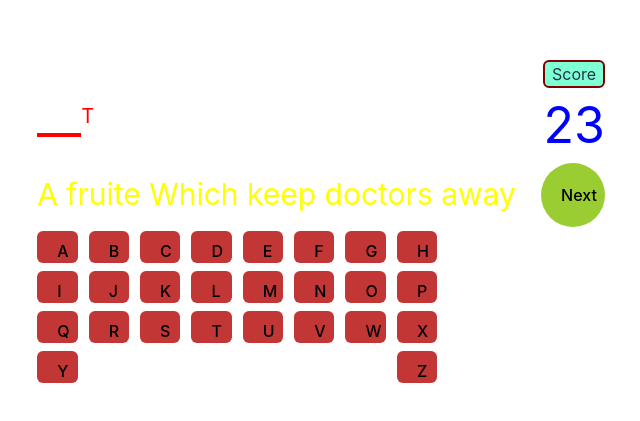
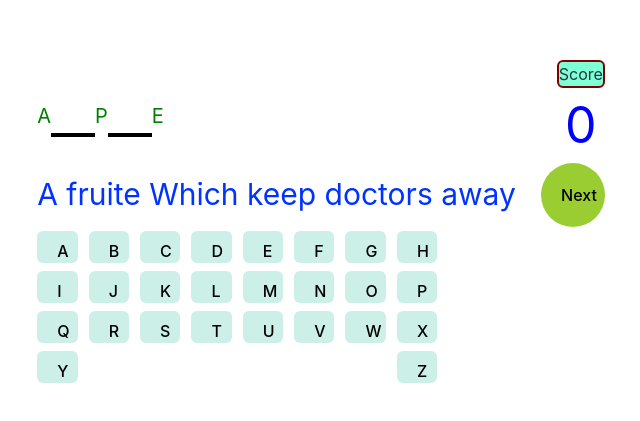
Before and after one commit to adilkadivala/ReactJs_prectise-project, a React (Vite) app: page / in a window 1280 px wide. Shown: the part 179-600 px from the top of the page, without its empty margins (319-959 px from the left). Built offline with nearby package versions, Linux system fonts and the light colour scheme.

Commit message:
completes word-guesing game

```diff
--- a/src/components/word-guessing-game/components/button/style.css
+++ b/src/components/word-guessing-game/components/button/style.css
@@ -2,8 +2,7 @@
   height: 32px;
   width: 32px;
   border-radius: 6px;
-
-  background-color: rgb(195, 54, 54);
+  background-color: rgb(204, 240, 232);
 }
 .btn_circle {
   background-color: yellowgreen;
--- a/src/components/word-guessing-game/components/input/index.jsx
+++ b/src/components/word-guessing-game/components/input/index.jsx
@@ -1,11 +1,9 @@
 import { useState } from "react";
 import "./style.css";
 
-const Input = ({ onInput = () => {} } = {}) => {
-  const [value, setValue] = useState();
+const Input = ({ onInput = () => {}, value } = {}) => {
   function handleInput(e) {
     onInput(e.target.value);
-    setValue(e.target.value);
   }
   return <input type="text" value={value} onInput={handleInput} />;
 };
--- a/src/components/word-guessing-game/components/input/style.css
+++ b/src/components/word-guessing-game/components/input/style.css
@@ -1,7 +1,7 @@
 input[type="text"] {
   border: none;
   background-color: transparent;
-  border-bottom: 4px solid red;
+  border-bottom: 4px solid black;
   width: 40px;
   font-size: 40px;
   outline: none;
--- a/src/components/word-guessing-game/components/text/style.css
+++ b/src/components/word-guessing-game/components/text/style.css
@@ -1,10 +1,10 @@
 .text_answer {
   font-size: 20px;
-  color: red;
+  color: green;
 }
 .text_question {
   font-size: 30px;
-  color: yellow;
+  color: rgb(0, 51, 255);
 }
 .text_score {
   font-size: 50px;
--- a/src/components/word-guessing-game/constant.js
+++ b/src/components/word-guessing-game/constant.js
@@ -1,4 +1,4 @@
-export const Question = [
+export const Questions = [
   {
     id: "q1",
     hint: "A_P_E",
--- a/src/components/word-guessing-game/controller/index.jsx
+++ b/src/components/word-guessing-game/controller/index.jsx
@@ -9,8 +9,6 @@ const Controller = ({
   showNext,
   showPrevious,
 } = {}) => {
-  console.log(question, "controller");
-
   return (
     <div className="controller">
       {showPrevious && (
--- a/src/components/word-guessing-game/index.jsx
+++ b/src/components/word-guessing-game/index.jsx
@@ -1,23 +1,24 @@
 import Controller from "./controller";
-import KeyBoard from "./key-board/layout";
+import KeyBoard from "./key-board";
 import Hint from "./layout";
 import ScoreBoard from "./score-board";
 import "./style.css";
-import { Question } from "./constant";
-import { useState } from "react";
+import { Questions } from "./constant";
+import { useEffect, useState } from "react";
 
 const Default_Start_Index = 0;
 
 function WordGuess() {
-  const [questions, setQuestions] = useState(structuredClone(Question));
-  console.log(questions);
+  const [questions, setQuestions] = useState(structuredClone(Questions));
+  const [score, setScore] = useState(0);
+  const [enteredValue, setEnteredValue] = useState({});
 
   const [activeQuestionIndex, setActiveQuestionIndex] =
     useState(Default_Start_Index);
 
   const activeQuestion = questions[activeQuestionIndex];
 
-  const { question, answer, hint } = activeQuestion || {};
+  const { question, answer, hint, id } = activeQuestion || {};
 
   // next || previous
 
@@ -29,19 +30,57 @@ function WordGuess() {
       return;
     }
     setActiveQuestionIndex(activeQuestionIndex - 1);
+    setEnteredValue({});
   }
+
   function handleNext() {
     if (activeQuestionIndex === questions.length - 1) {
       return;
     }
-    setActiveQuestionIndex(activeQuestionIndex - 1);
+    setActiveQuestionIndex(activeQuestionIndex + 1);
+    setEnteredValue({});
   }
+
+  // key press
+  function handleKeypress(key) {
+    console.log("Key Pressed", key);
+  }
+
+  function handleInput({ index, value }) {
+    if (enteredValue[index]?.length > 1) {
+      return;
+    }
+    const oldInfo = structuredClone(enteredValue);
+    oldInfo[index] = value;
+    setEnteredValue(oldInfo);
+  }
+
+  useEffect(() => {
+    const hintArr = hint.split("");
+    Object.keys(enteredValue).forEach((key) => {
+      const val = enteredValue[key];
+      hintArr[key] = val;
+    });
+    const finelAns = hintArr.join("");
+    if (finelAns.toLowerCase() == answer) {
+      setScore(score + 1);
+      const oldQuestion = structuredClone(questions);
+      oldQuestion[activeQuestionIndex].isAnswerd = true;
+      setQuestions(oldQuestion);
+      alert("Hey You did it");
+    }
+  }, [enteredValue]);
 
   return (
     <div>
       <div className="Hint_scoreboard">
-        <Hint hint={hint} />
-        <ScoreBoard />
+        <Hint
+          key={id}
+          enteredValue={enteredValue}
+          handleInput={handleInput}
+          hint={hint}
+        />
+        <ScoreBoard score={score} />
       </div>
       <Controller
         handleNext={handleNext}
@@ -50,7 +89,7 @@ function WordGuess() {
         showPrevious={showPrevious}
         showNext={showNext}
       />
-      <KeyBoard />
+      <KeyBoard handleKeypress={handleKeypress} />
     </div>
   );
 }
--- a/src/components/word-guessing-game/key-board/layout/index.jsx
+++ b/src/components/word-guessing-game/key-board/index.jsx
@@ -1,19 +1,28 @@
 import "./style.css";
-import Button from "../../components/button";
+import Button from "../components/button";
 
-const KeyBoard = () => {
+const KeyBoard = ({ handleKeypress }) => {
   const arr = [...new Array(26)];
 
   let start = 65;
 
+  function handleClick(key) {
+    return () => {
+      handleKeypress(key);
+    };
+  }
+
   return (
     <div className="key_board">
       {arr.map((_, index) => {
+        const currentKey = String.fromCharCode(start++);
+
         return (
           <Button
             key={index}
-            label={String.fromCharCode(start++)}
+            label={currentKey}
             type={Button.Type.ROUNDED}
+            onClick={handleClick(currentKey)}
           />
         );
       })}
--- a/src/components/word-guessing-game/layout/index.jsx
+++ b/src/components/word-guessing-game/layout/index.jsx
@@ -2,11 +2,32 @@ import "./style.css";
 import Input from "../components/input";
 import Text from "../components/text";
 
-const Hint = () => {
+const Hint = ({ hint, enteredValue, handleInput = () => {} } = {}) => {
+  const arr = hint.split("");
+
+  function handleMyInput(index) {
+    return function (value) {
+      handleInput({ index, value });
+    };
+  }
+
   return (
     <div>
-      <Input />
-      <Text text="T" type={Text.StyleType.ANSWER_HINT} />
+      {arr.map((data, index) => {
+        if (data == "_") {
+          return (
+            <Input
+              key={index}
+              value={enteredValue[index] || ""}
+              onInput={handleMyInput(index)}
+            />
+          );
+        } else {
+          return (
+            <Text key={index} text={data} type={Text.StyleType.ANSWER_HINT} />
+          );
+        }
+      })}
     </div>
   );
 };
--- a/src/components/word-guessing-game/score-board/index.jsx
+++ b/src/components/word-guessing-game/score-board/index.jsx
@@ -2,11 +2,11 @@ import "./style.css";
 import Tag from "../components/tag";
 import Text from "../components/text";
 
-const ScoreBoard = () => {
+const ScoreBoard = ({ score }) => {
   return (
     <div>
       <Tag label={"Score"} />
-      <Text type={Text.StyleType.SCORE} text="23" />
+      <Text type={Text.StyleType.SCORE} text={score} />
     </div>
   );
 };
```
Also changed, not shown: src/components/word-guessing-game/key-board/style.css (renamed from src/components/word-guessing-game/key-board/layout/style.css).
